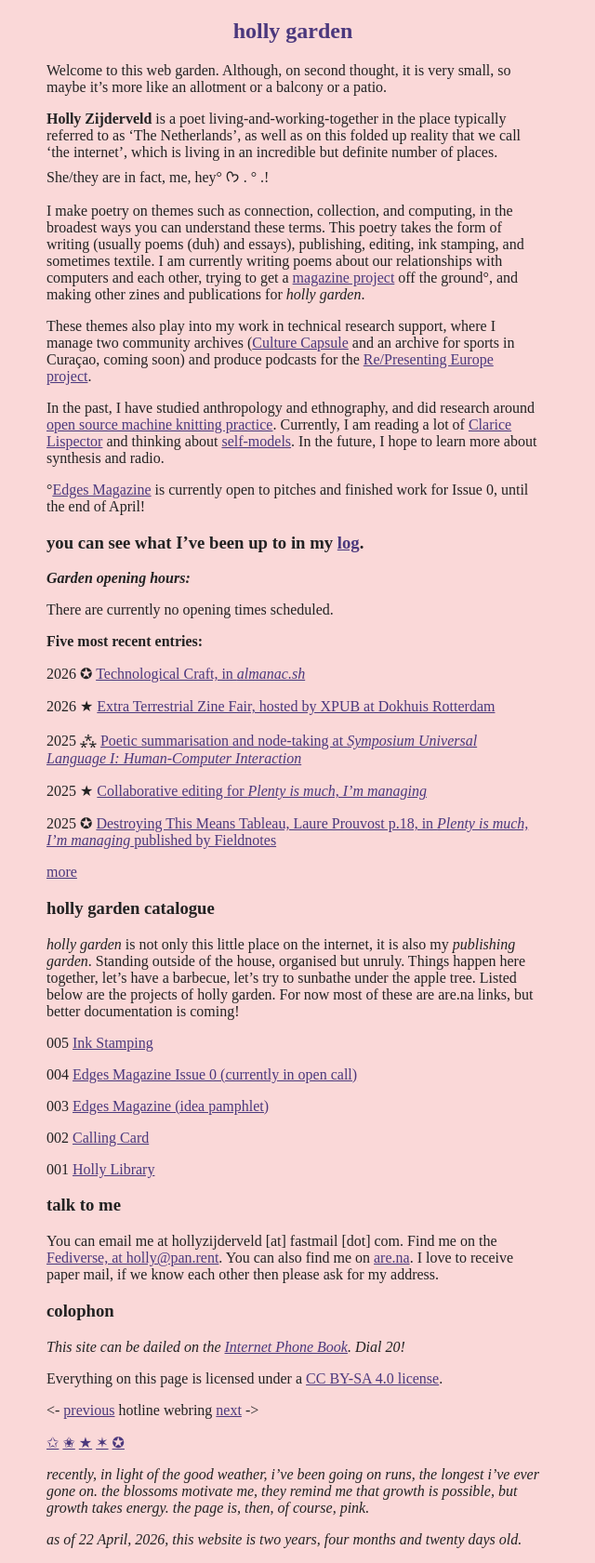
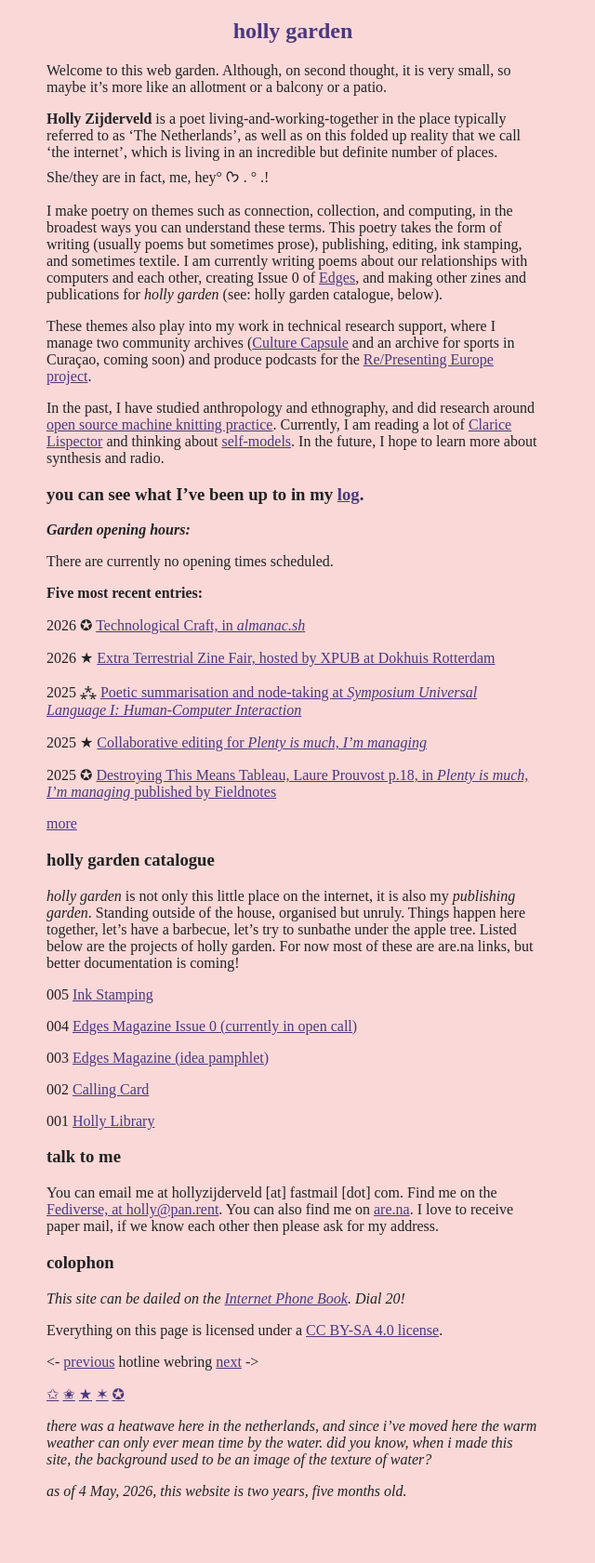
Before and after one commit to hollyz1jderveld/hollyz1jderveld.github.io, a Jekyll site: the page built from index.md, in a window 1280 px wide. Shown: the whole page at 93% size, without its empty margins (0-640 px from the left). Built offline with Jekyll 4.4.1, drawn with Linux system fonts in a browser that asks for light colours; some web fonts are replaced; Markdown is read by kramdown in place of the engine named in the settings; our own code applies the rules of GitHub Pages for plain Markdown files; after the commit the page ends 1629 px from its top, so only the background shows below that.

Commit message:
Update index.md

```diff
--- a/index.md
+++ b/index.md
@@ -7,13 +7,11 @@ Welcome to this web garden. Although, on second thought, it is very small, so ma
 
 **Holly Zijderveld** is a poet living-and-working-together in the place typically referred to as 'The Netherlands', as well as on this folded up reality that we call 'the internet', which is living in an incredible but definite number of places. She/they are in fact, me, hey° ᡣ𐭩 . ° .!
 
-I make poetry on themes such as connection, collection, and computing, in the broadest ways you can understand these terms. This poetry takes the form of writing (usually poems (duh) and essays), publishing, editing, ink stamping, and sometimes textile. I am currently writing poems about our relationships with computers and each other, trying to get a [magazine project](https://edgesmag.net) off the ground°, and making other zines and publications for *holly garden*.
+I make poetry on themes such as connection, collection, and computing, in the broadest ways you can understand these terms. This poetry takes the form of writing (usually poems but sometimes prose), publishing, editing, ink stamping, and sometimes textile. I am currently writing poems about our relationships with computers and each other, creating Issue 0 of [Edges](https://edgesmag.net), and making other zines and publications for *holly garden* (see: holly garden catalogue, below).
 
 These themes also play into my work in technical research support, where I manage two community archives ([Culture Capsule](https://culturecapsule.nl) and an archive for sports in Curaçao, coming soon) and produce podcasts for the [Re/Presenting Europe project](https://re-presentingeurope.nl/).
 
 In the past, I have studied anthropology and ethnography, and did research around [open source machine knitting practice](https://www.are.na/block/41968190). Currently, I am reading a lot of [Clarice Lispector](https://www.are.na/holly-zijderveld/clarice-lispector-w0v1gdvrpcc) and thinking about [self-models](https://supergijs.com/researchgroup.html). In the future, I hope to learn more about synthesis and radio.
-
-°[Edges Magazine](https://edgesmag.net) is currently open to pitches and finished work for Issue 0, until the end of April!
 
 ### you can see what I've been up to in my [log](https://holly.garden/log).
 ***Garden opening hours:***
@@ -60,6 +58,6 @@ Everything on this page is licensed under a [CC BY-SA 4.0 license](https://creat
 
 [✩](https://stephanelambion.com/) [✬](https://tommi.space/) [★](https://aslinurmahmutoglu.com/) [✶](https://www.supergijs.com/) [✪](https://savva.work/)
 
-*recently, in light of the good weather, i've been going on runs, the longest i've ever gone on. the blossoms motivate me, they remind me that growth is possible, but growth takes energy. the page is, then, of course, pink.*
+*there was a heatwave here in the netherlands, and since i've moved here the warm weather can only ever mean time by the water. did you know, when i made this site, the background used to be an image of the texture of water?*
 
-*as of 22 April, 2026, this website is two years, four months and twenty days old.*
+*as of 4 May, 2026, this website is two years, five months old.*
```
